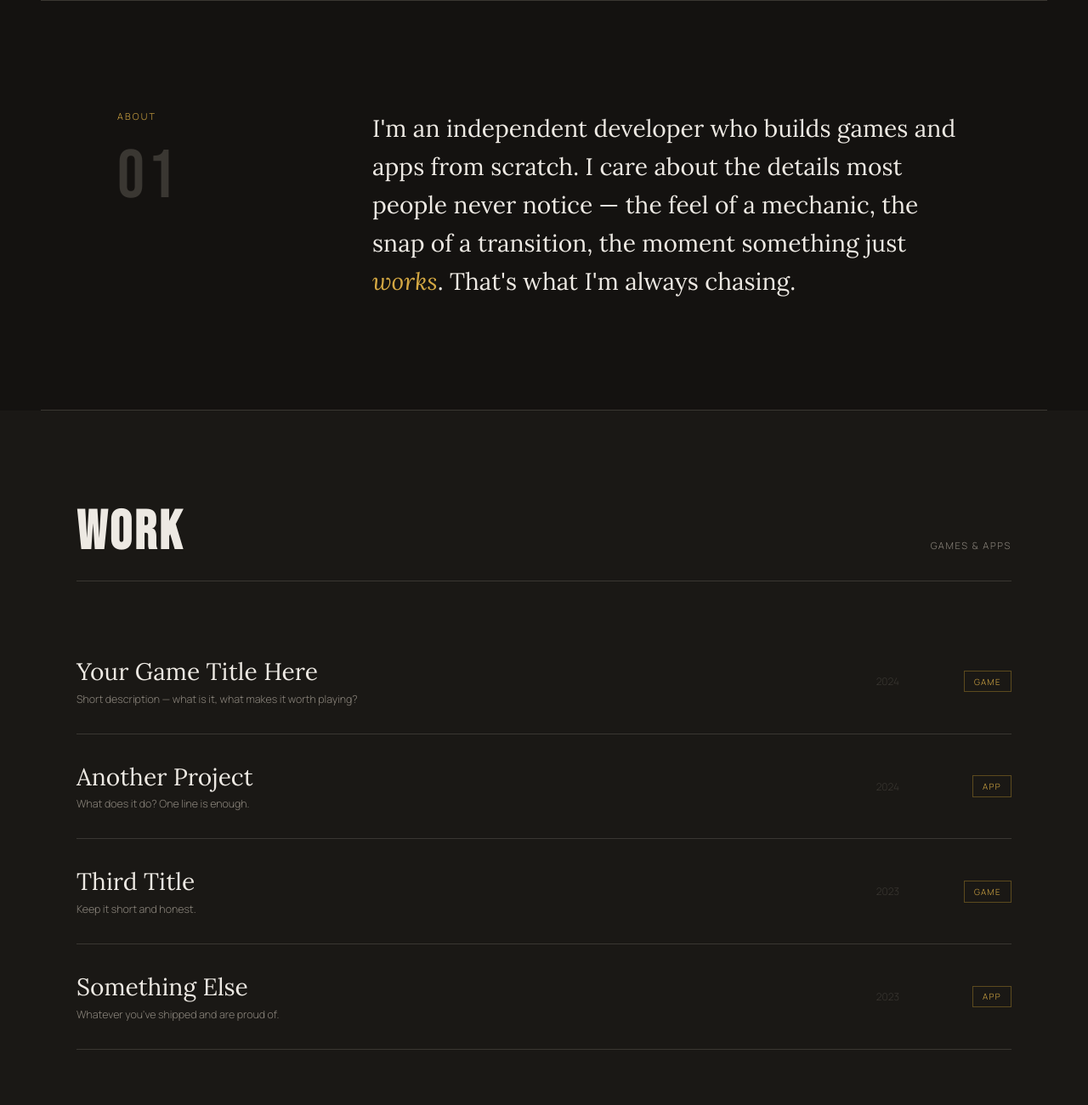
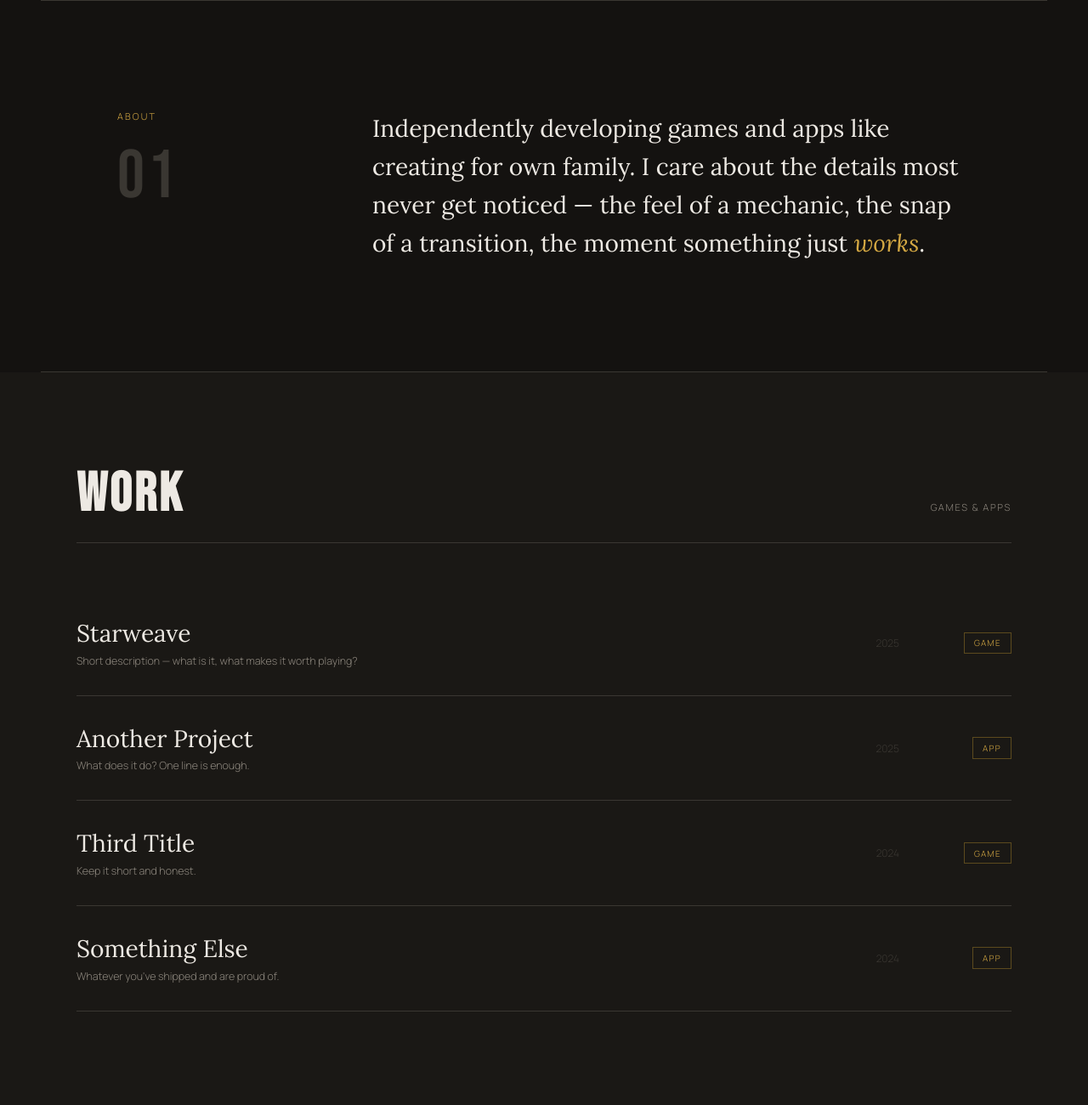
Before and after one commit to advasstudio/advas.github.io, a plain HTML site: page index.html in a window 1280 px wide. Shown: the part 800-2100 px from the top of the page at 85% size. Drawn offline with Linux system fonts and the light colour scheme.

Commit message:
Update index.html

```diff
--- a/index.html
+++ b/index.html
@@ -422,10 +422,9 @@
     <div class="about-num">01</div>
   </div>
   <p class="about-text reveal d1">
-    I'm an independent developer who builds games and apps from scratch.
-    I care about the details most people never notice — the feel of a mechanic,
+    Independently developing games and apps like creating for own family.
+    I care about the details most never get noticed — the feel of a mechanic,
     the snap of a transition, the moment something just <em>works</em>.
-    That's what I'm always chasing.
   </p>
 </section>
 
@@ -441,10 +440,10 @@
     <ul class="things-list">
       <li class="thing reveal">
         <div>
-          <span class="thing-name">Your Game Title Here</span>
+          <span class="thing-name">Starweave</span>
           <span class="thing-desc">Short description — what is it, what makes it worth playing?</span>
         </div>
-        <span class="thing-year">2024</span>
+        <span class="thing-year">2025</span>
         <span class="thing-tag">Game</span>
       </li>
       <li class="thing reveal d1">
@@ -452,7 +451,7 @@
           <span class="thing-name">Another Project</span>
           <span class="thing-desc">What does it do? One line is enough.</span>
         </div>
-        <span class="thing-year">2024</span>
+        <span class="thing-year">2025</span>
         <span class="thing-tag">App</span>
       </li>
       <li class="thing reveal d2">
@@ -460,7 +459,7 @@
           <span class="thing-name">Third Title</span>
           <span class="thing-desc">Keep it short and honest.</span>
         </div>
-        <span class="thing-year">2023</span>
+        <span class="thing-year">2024</span>
         <span class="thing-tag">Game</span>
       </li>
       <li class="thing reveal d3">
@@ -468,7 +467,7 @@
           <span class="thing-name">Something Else</span>
           <span class="thing-desc">Whatever you've shipped and are proud of.</span>
         </div>
-        <span class="thing-year">2023</span>
+        <span class="thing-year">2024</span>
         <span class="thing-tag">App</span>
       </li>
     </ul>
@@ -492,10 +491,9 @@
     <h2 class="contact-heading reveal d1">
       LET'S<br><span>BUILD SOMETHING.</span>
     </h2>
-    <a href="mailto:hello@advas.dev" class="contact-email reveal d2">hello@advas.dev</a>
+    <a href="mailto:hello@advas.dev" class="contact-email reveal d2">advasstudio@gmail.com</a>
     <div class="contact-socials reveal d3">
       <a href="https://github.com/advas" target="_blank">GitHub</a>
-      <a href="https://itch.io/advas" target="_blank">itch.io</a>
       <a href="https://twitter.com/advas" target="_blank">Twitter / X</a>
     </div>
   </div>
```
